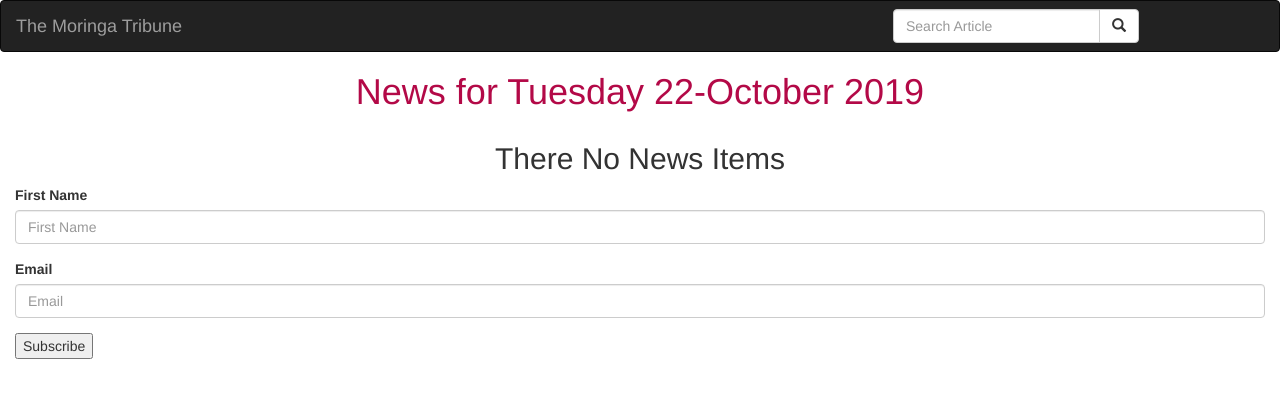
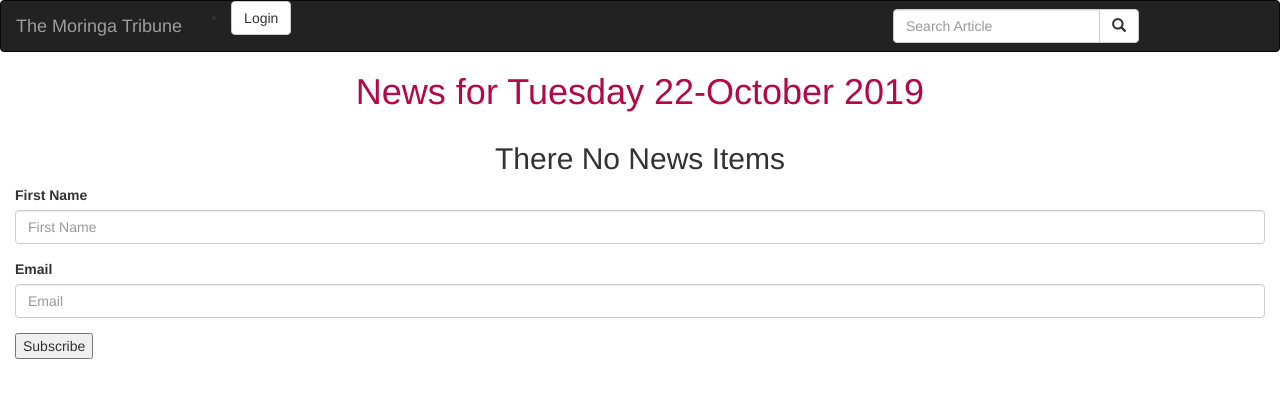
Before and after one commit to Krasivaya/webhooks-limits, a Django app: page / in a window 1280 px wide. Shown: the top 398 px of the page. Run offline with Django 3.2, Linux system fonts and the light colour scheme; data that the repository does not hold is empty; some libraries are stand-ins or nearby versions.

Commit message:
Update the project navbar

```diff
--- a/news/templates/navbar.html
+++ b/news/templates/navbar.html
@@ -25,6 +25,34 @@
               </form>
             </div>
             <!-- search form end -->
+                <div class="col-sm-6 col-md-6">
+                    {% if user.is_authenticated %}
+                    <ul>
+                    <li class="dropdown">
+                        <a href="#" class="dropdown-toggle btn btn-default" data-toggle="dropdown" role="button" aria-expanded="false">Account
+                                <span class="caret"></span>
+                            </a>
+                        <ul class="dropdown-menu" role="menu">
+                        <li>
+                            <a href="{%url 'newsToday'%}">Home</a>
+                        </li>
+                        <li>
+                            <a href="/accounts/password/change">Change Password</a>
+                        </li>
+                        <li>
+                            <a href="/logout">Logout</a>
+                        </li>
+                        </ul>
+                    </li>
+                    </ul>
+                    {% else %}
+                    <li>
+                    <a class='btn btn-default' href="/accounts/login">Login</a>
+                    </li>
+
+                    {% endif %}
+                </div>
+                <!-- end -->
             </div>
         </nav>
     </body>
```
